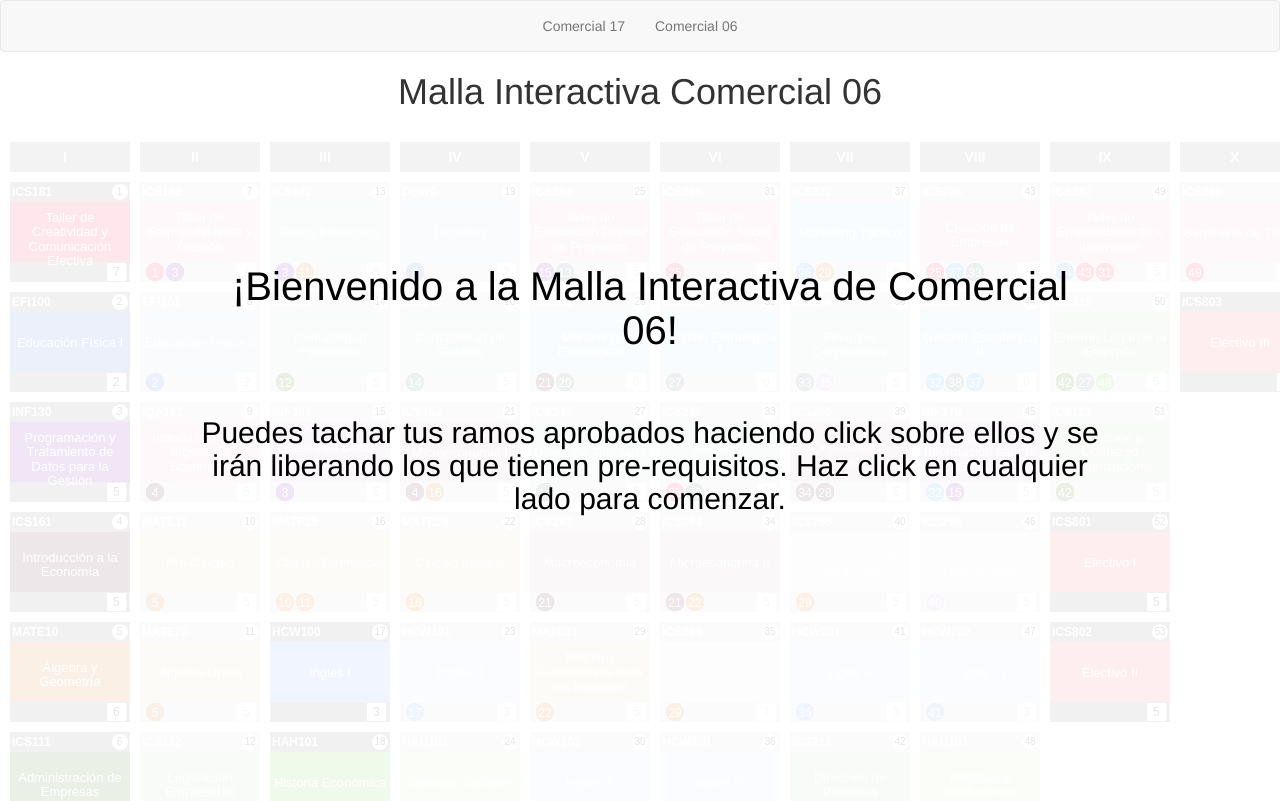
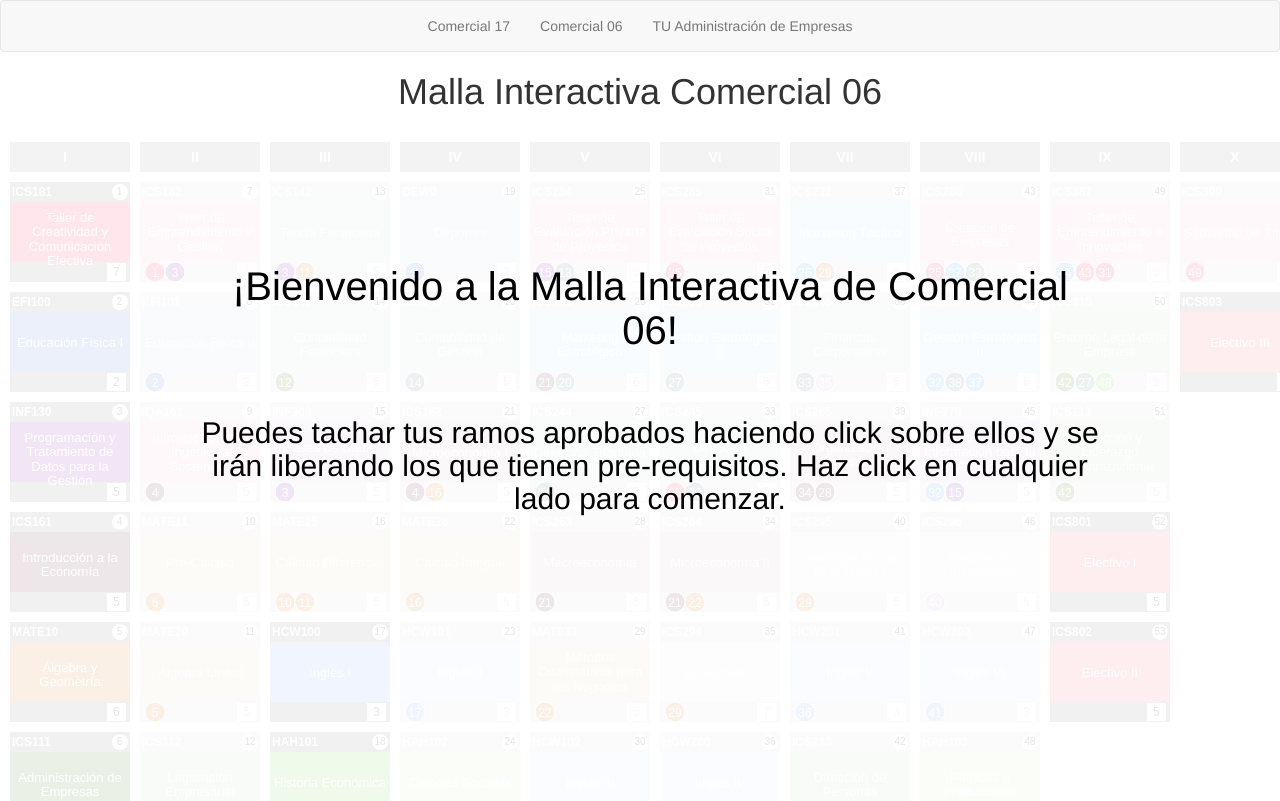
Before and after one commit to DnlTrrs/Plan-de-Carrera, a plain HTML site: page index.html in a window 1280 px wide. Shown: the top 801 px of the page. Drawn offline with nearby package versions, Linux system fonts and the light colour scheme.

Commit message:
Update index.html

```diff
--- a/index.html
+++ b/index.html
@@ -51,6 +51,7 @@
     <ul class="nav navbar-nav">
       <li><a href="?m=ICOM17">Comercial 17</a></li>
       <li><a href="?m=ICOM06">Comercial 06</a></li>
+      <li><a href="?m=TUAE">TU Administración de Empresas</a></li>
     </ul>
   </div>
 </nav>
```
